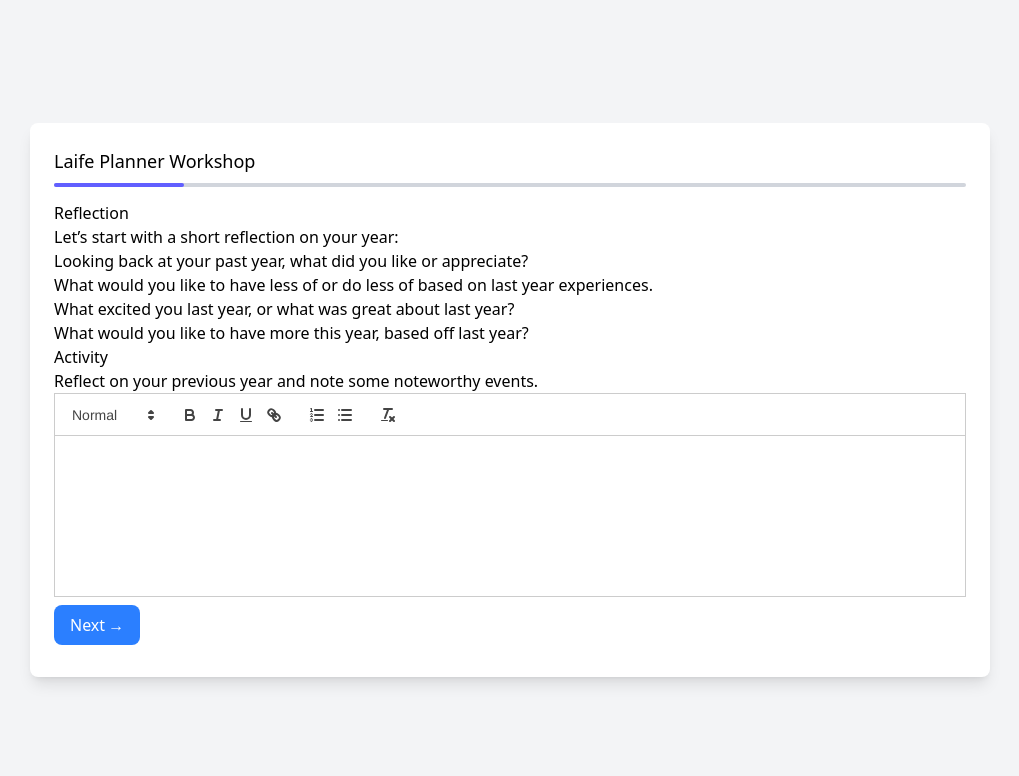
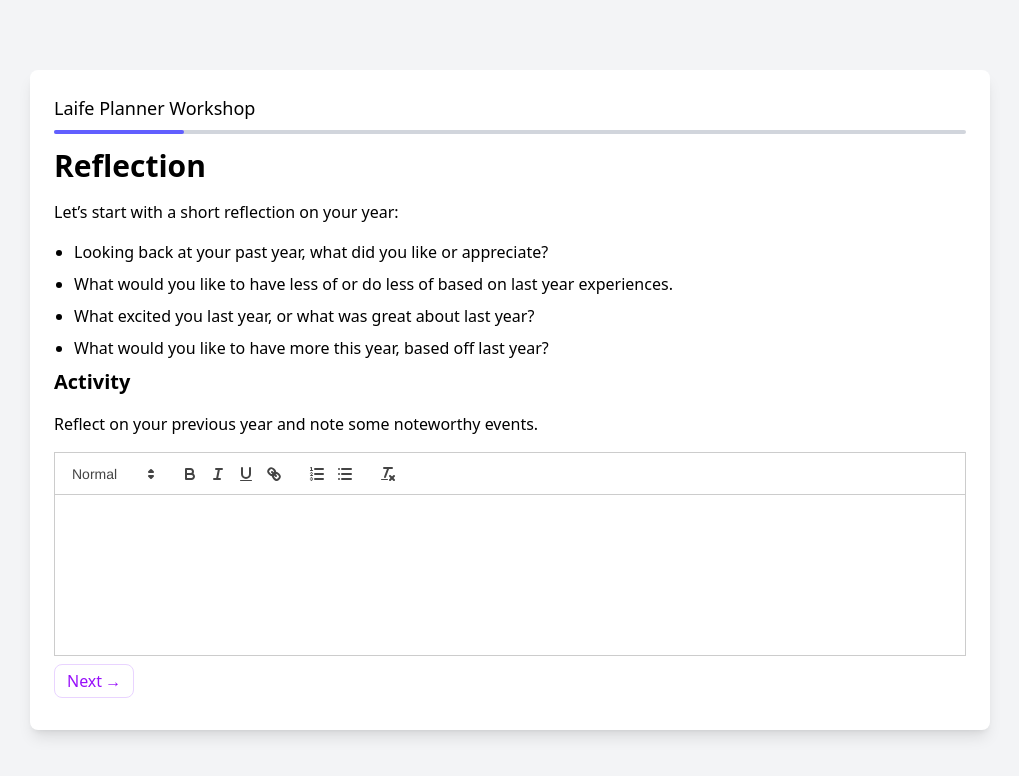
Before and after one commit to lifestride/workshop, a SvelteKit app: page / in a window 1280 px wide. Shown: the top 776 px of the page, without its empty margins (130-1149 px from the left). Built offline with nearby package versions, Linux system fonts and the light colour scheme.

Commit message:
[ENG-17] Update styles further

```diff
--- a/src/lib/wizard/steps/areas-select.svelte
+++ b/src/lib/wizard/steps/areas-select.svelte
@@ -5,7 +5,7 @@
     const selectedAreas = persistentStore("selected-areas", []);
 </script>
 
-<article class="prose max-w-full">
+<article class="prose">
     <h1>Select your Life Areas</h1>
     <section>
         <p>After your previous reflection, let’s now select your own areas of life.</p>
--- a/src/lib/wizard/steps/areas.svelte
+++ b/src/lib/wizard/steps/areas.svelte
@@ -2,7 +2,7 @@
     import RichTextEditor from "$lib/components/RichTextEditor.svelte";
 </script>
 
-<article class="prose max-w-full">
+<article class="prose">
     <h1>Areas of Life</h1>
     <section>
         <p>Think about the different roles you play in your life. Reflect on the following questions:</p>
--- a/src/lib/wizard/steps/goal-setting.svelte
+++ b/src/lib/wizard/steps/goal-setting.svelte
@@ -1,7 +1,7 @@
 <script lang="ts">
 </script>
 
-<article class="prose max-w-full">
+<article class="prose">
     <h1>Goal Setting and Action Plans</h1>
     <section>
         <p>
--- a/src/lib/wizard/steps/reflection.svelte
+++ b/src/lib/wizard/steps/reflection.svelte
@@ -2,7 +2,7 @@
     import RichTextEditor from "$lib/components/RichTextEditor.svelte";
 </script>
 
-<article class="prose max-w-full">
+<article class="prose">
     <h1>Reflection</h1>
     <section>
         <p>Let’s start with&nbsp;a&nbsp;short reflection on&nbsp;your year:</p>
--- a/src/lib/wizard/steps/self-assessment.svelte
+++ b/src/lib/wizard/steps/self-assessment.svelte
@@ -10,7 +10,7 @@
     }
 </script>
 
-<article class="prose max-w-full">
+<article class="prose">
     <h1>Self Assessment</h1>
     <section>
         <p>
--- a/src/lib/wizard/steps/vision-create.svelte
+++ b/src/lib/wizard/steps/vision-create.svelte
@@ -11,7 +11,7 @@
     }
 </script>
 
-<article class="prose max-w-full">
+<article class="prose">
     <h1>Create Your Vision</h1>
     <p>Define a vision for each one of your areas.</p>
     {#each areas as area}
--- a/src/lib/wizard/steps/vision.svelte
+++ b/src/lib/wizard/steps/vision.svelte
@@ -10,7 +10,7 @@
     }
 </script>
 
-<article class="prose max-w-full">
+<article class="prose">
     <h1>Vision</h1>
     <section>
         <p>
--- /dev/null
+++ b/src/styles/base.css
@@ -0,0 +1,39 @@
+.prose {
+    @apply font-sans;
+}
+
+.prose h1 {
+    @apply mb-4 text-3xl font-bold;
+}
+
+.prose h2 {
+    @apply mb-3 text-2xl font-bold;
+}
+
+.prose h3 {
+    @apply mb-2 text-xl font-bold;
+}
+
+.prose h4 {
+    @apply mb-1 text-lg font-bold;
+}
+
+.prose p {
+    @apply my-4;
+}
+
+.prose a {
+    @apply text-blue-500 underline;
+}
+
+.prose ul {
+    @apply pl-5 list-disc;
+}
+
+.prose ol {
+    @apply pl-5 list-decimal;
+}
+
+.prose li {
+    @apply my-2;
+}
--- a/src/styles/main.css
+++ b/src/styles/main.css
@@ -1,4 +1,5 @@
 @import "tailwindcss";
+@import "./base.css" layer(base);
 
 body {
     @apply flex justify-center items-center min-h-screen bg-gray-100;
@@ -12,13 +13,16 @@ body > main > header {
     @apply text-lg;
 }
 
+body > main > article {
+    @apply max-w-full;
+}
+
 main > form > nav {
     @apply py-2;
 }
 
 main > form > nav > button {
-    @apply px-4 py-2 rounded-lg bg-blue-500 text-white;
-
+    @apply px-3 py-1 rounded-lg border border-purple-200 text-purple-600 hover:border-transparent hover:bg-purple-600 hover:text-white active:bg-purple-700;
 }
 
 progress {
```
